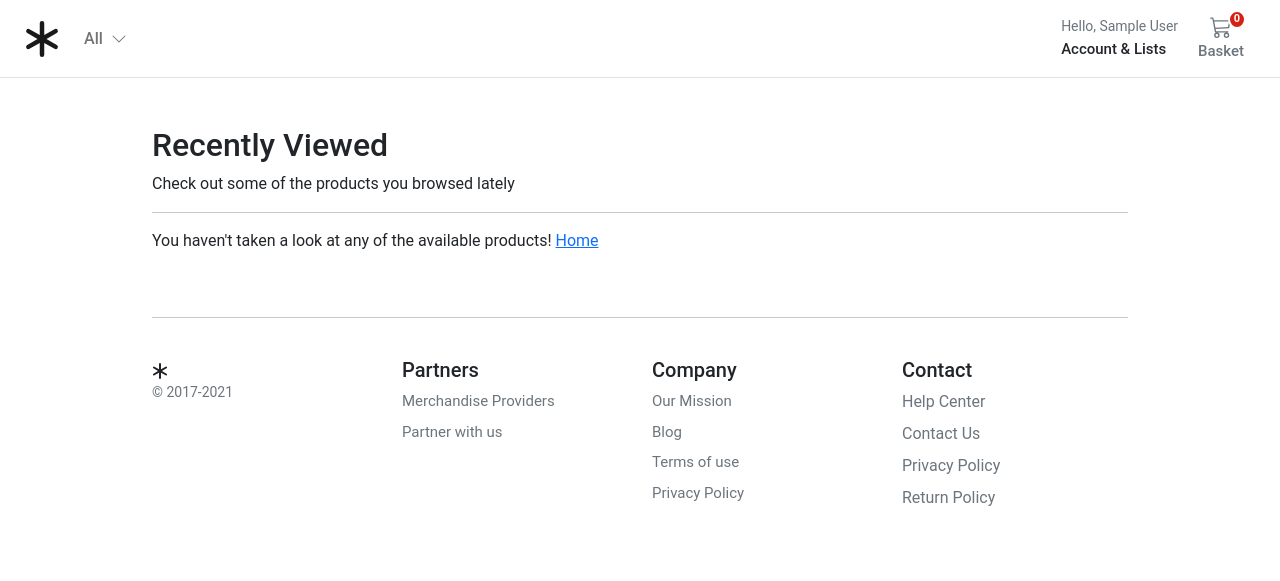
After one commit to bimmui/hifive, a Django app: page /account/recently_viewed/ in a window 1280 px wide. The commit adds this page. Shown: the top 581 px of the page. Run offline with Django 3.2, Linux system fonts and the light colour scheme; the visitor is signed in with stand-in values (Sample User, id 1); data comes from the database, SQL or seed files in the repository; data that the repository does not hold is empty; parts of the project's set-up code (start-up, migrations or seed data) failed here and were passed over.

Commit message:
created 'recently viewed' fuctionality

```diff
--- a/account/models.py
+++ b/account/models.py
@@ -41,6 +41,7 @@ class CustomAccountManager(BaseUserManager):
 class Customer(AbstractBaseUser, PermissionsMixin):
     email = models.EmailField(_('email address'), unique=True)
     name = models.CharField(max_length=150)
+    viewhistory = models.CharField(max_length=150, blank=True)
     mobile = models.CharField(max_length=20, blank=True)
     is_active = models.BooleanField(default=False)
     is_staff = models.BooleanField(default=False)
@@ -65,6 +66,24 @@ class Customer(AbstractBaseUser, PermissionsMixin):
             [self.email],
             fail_silently=False,
         )
+
+    def update_viewhistory(self, idnum):
+        if self.viewhistory != "":
+            viewhistory_list = [int(s) for s in self.viewhistory.split(',')]
+            if idnum in viewhistory_list:
+                viewhistory_list.remove(idnum)
+        else:
+            viewhistory_list = []
+        if len(viewhistory_list) > 50:
+            viewhistory_list.pop(0)
+            viewhistory_list.append(idnum)
+            str_viewhistory_list = str(viewhistory_list)[1:-1].replace(" ", "")
+            self.viewhistory = str_viewhistory_list
+        else:
+            viewhistory_list.append(idnum)
+            str_viewhistory_list = str(viewhistory_list)[1:-1].replace(" ", "")
+            self.viewhistory = str_viewhistory_list
+        self.save()
 
     def __str__(self):
         return self.email
--- a/account/urls.py
+++ b/account/urls.py
@@ -40,7 +40,8 @@ urlpatterns = [
     path("addresses/edit/<slug:id>/", views.edit_address, name="edit_address"),
     path("addresses/delete/<slug:id>/", views.delete_address, name="delete_address"),
     path("addresses/set_default/<slug:id>/", views.set_default, name="set_default"),
-    path("user_orders/", views.user_orders, name="user_orders"),
+    path("my_orders/", views.user_orders, name="user_orders"),
+    path("recently_viewed/", views.recently_viewed, name="recently_viewed"),
     # Wish list
     path("wishlist", views.wishlist, name="wishlist"),
     path("wishlist/add_to_wishlist/<int:id>", views.add_to_wishlist, name="user_wishlist"),
--- a/account/views.py
+++ b/account/views.py
@@ -172,3 +172,17 @@ def user_orders(request):
     user_id = request.user.id
     orders = Order.objects.filter(user_id=user_id).filter(billing_status=True)
     return render(request, "account/dashboard/user_orders.html", {"orders": orders})
+
+@login_required
+def recently_viewed(request):
+    user = get_object_or_404(Customer, id=request.user.id)
+    viewhistory = user.viewhistory
+    print(viewhistory)
+    try:
+        viewhistory_list = [int(s) for s in viewhistory.split(',')]
+        viewhistory_list.reverse()
+        products = Product.objects.filter(id__in=viewhistory_list)
+        print(products)
+    except:
+        products = ""
+    return render(request, "account/dashboard/recently_viewed.html", {"products": products})
--- a/store/views.py
+++ b/store/views.py
@@ -2,6 +2,7 @@ from django.shortcuts import render, get_object_or_404
 from django.template.defaulttags import register
 
 from .models import Category, Product
+from account.models import Customer
 #from .scripts import
 
 
@@ -16,6 +17,9 @@ def all_products(request):
 
 def product_detail(request, slug):
     product = get_object_or_404(Product, slug=slug, is_active=True)
+    if request.user.is_authenticated:
+        user = get_object_or_404(Customer, id=request.user.id)
+        user.update_viewhistory(product.id)
     return render(request, 'store/detail.html', {'product': product})
 
 def category_list(request, category_slug):
--- /dev/null
+++ b/templates/account/dashboard/recently_viewed.html
@@ -0,0 +1,48 @@
+{% extends "base.html" %}
+{% block title %}Recently Viewed{% endblock %}
+{% block content %}
+
+
+<div class="container" style="max-width: 1000px">
+  <div class="col-12">
+    <h1 class="h2">Recently Viewed</h1>
+  </div>
+  <div class="col-12 d-flex justify-content-between">
+    <div>Check out some of the products you browsed lately</div>
+  </div>
+  <hr />
+</div>
+<div class="container">
+  <div class="row">
+    <div class="album">
+      {% if not products %}
+      <div class="col-12">You haven't taken a look at any of the available products! <a href="{% url 'store:store_home' %}">Home</a></div>
+      {% else %}
+      <div class="row row-cols-1 row-cols-sm-2 row-cols-md-5 g-3">
+        {% for product in products %}
+        <div class="col">
+          <div class="card border-0">
+            {% for image in product.product_image.all %}
+            {% if image.is_feature %}
+            <img class="img-fluid" alt="Responsive image" src="{{ image.image }}" alt="{{ image.image.alt_text }}">
+            {% endif %}
+            {% endfor %}
+            <div class="card-body px-0">
+              <p class="card-text">
+                <a class="text-dark text-decoration-none"
+                  href="{{ product.get_absolute_url }}">{{ product.title }}</a>
+              </p>
+              <div class="d-flex justify-content-between align-items-center">
+                <small class="text-muted">${{product.regular_price}}</small>
+              </div>
+            </div>
+          </div>
+        </div>
+        {% endfor %}
+      </div>
+      {% endif %}
+    </div>
+  </div>
+</div>
+
+{% endblock %}
--- a/templates/account/dashboard/user_orders.html
+++ b/templates/account/dashboard/user_orders.html
@@ -1,10 +1,10 @@
 {% extends "../sub_base.html" %}
-{% block title %}User Orders{% endblock %}
+{% block title %}My Orders{% endblock %}
 
 {% block sub_content %}
 
 <div class="col-12">
-  <h1 class="h2">User Orders</h1>
+  <h1 class="h2">My Orders</h1>
 </div>
 <div class="col-12 d-flex justify-content-between">
   <div>Manage your <b>orders</b> and personal details</div>
--- a/templates/base.html
+++ b/templates/base.html
@@ -5,7 +5,7 @@
 
 <head>
   <meta charset="utf-8" />
-  <title>{% block title %}Store - Low Prices in Books & more{% endblock %}</title>
+  <title>{% block title %}HiFive! - Low prices for the clothing you love!s{% endblock %}</title>
   <meta name="viewport" content="width=device-width, initial-scale=1">
   <link href="https://cdn.jsdelivr.net/npm/bootstrap@5.0.0-beta1/dist/css/bootstrap.min.css" rel="stylesheet"
     integrity="sha384-giJF6kkoqNQ00vy+HMDP7azOuL0xtbfIcaT9wjKHr8RbDVddVHyTfAAsrekwKmP1" crossorigin="anonymous">
```
Also changed, not shown: templates/account/dashboard/dashboard.html (+45 -11 lines), templates/store/index.html (+29 -0 lines), account/migrations/0001_initial.py (added), account/migrations/__init__.py (added), checkout/migrations/0001_initial.py (added), checkout/migrations/__init__.py (added), orders/migrations/0001_initial.py (added), orders/migrations/__init__.py (added), store/migrations/0001_initial.py.
